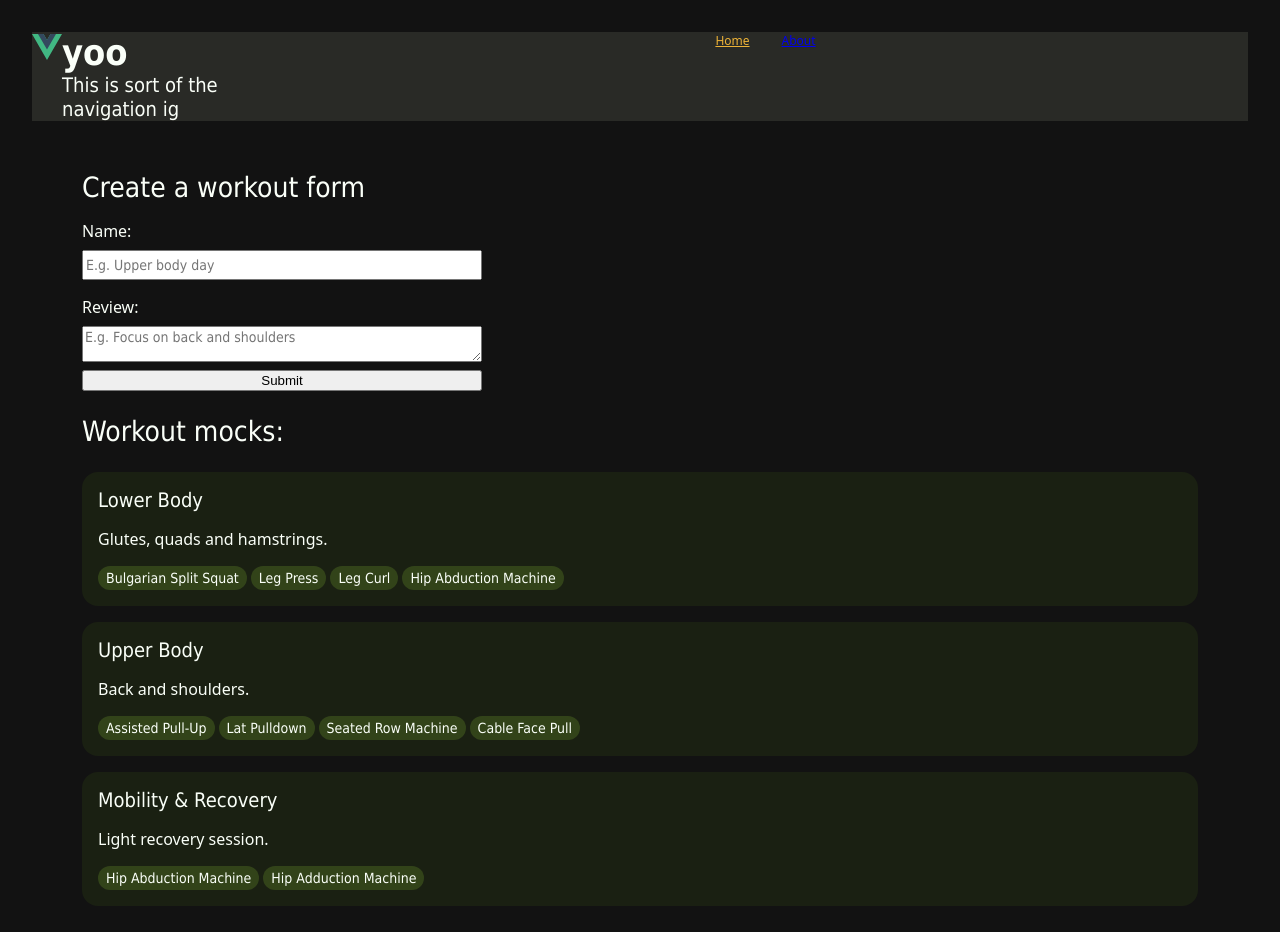
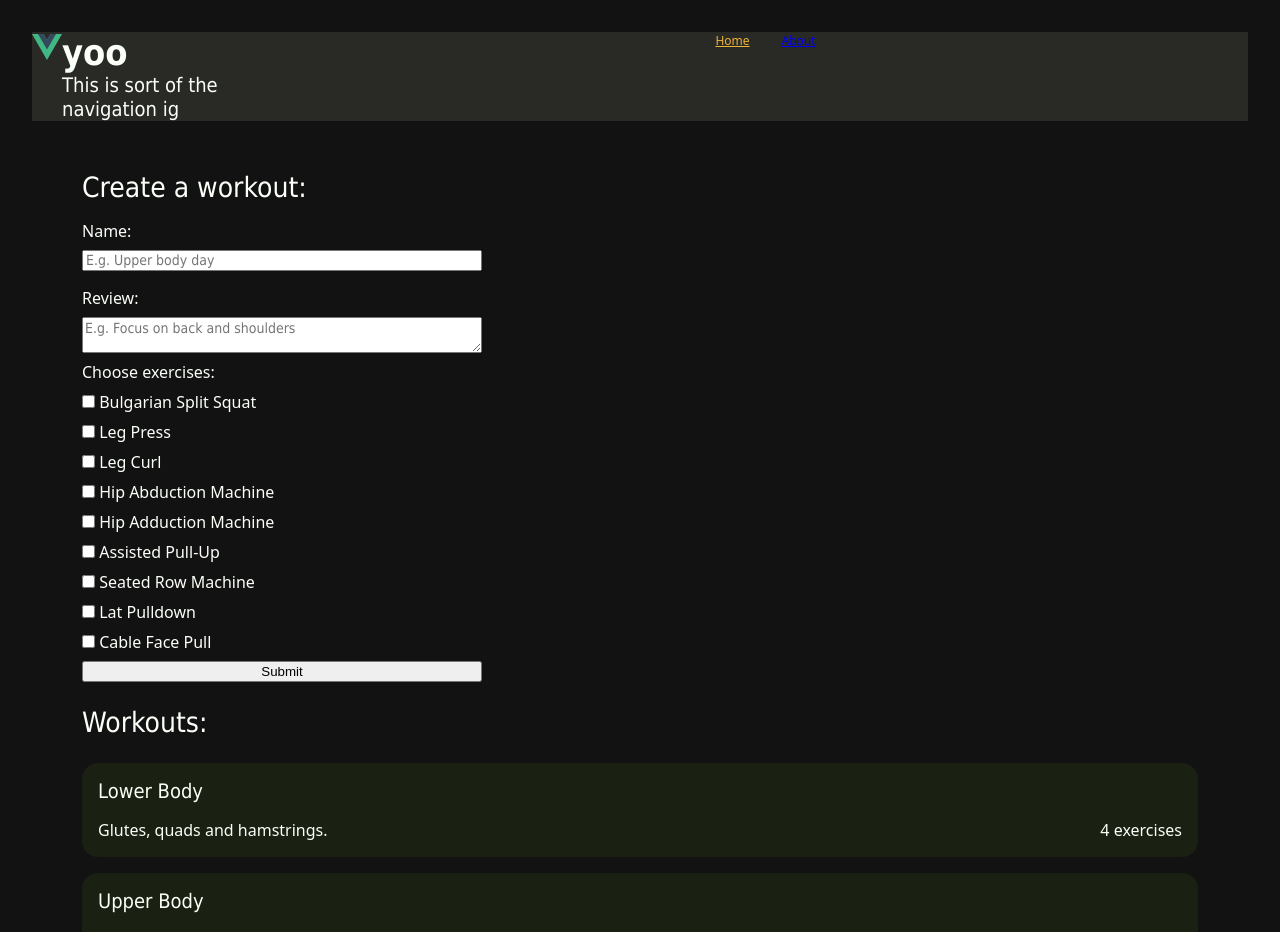
Before and after one commit to EvgeniaBabulkova/gym-bubble, a Vue app: page / in a window 1280 px wide. Shown: the top 932 px of the page. Built offline with nearby package versions, Linux system fonts and the light colour scheme.

Commit message:
create workout funct

```diff
--- a/src/components/CreateWorkoutForm.vue
+++ b/src/components/CreateWorkoutForm.vue
@@ -1,17 +1,39 @@
 <script setup lang="ts">
 import { reactive } from 'vue'
+import { exercises } from '@/data/exercises'
+import type { CreateWorkoutInput } from '@/types/workouts'
 
-const workoutForm = reactive({
+const emit = defineEmits<{
+  createWorkout: [workout: CreateWorkoutInput]
+}>()
+
+const workoutForm = reactive<CreateWorkoutInput>({
   name: '',
   description: '',
-  exercises: [],
+  exerciseIds: [],
 })
-function onWorkoutSubmit() {}
+
+function onWorkoutSubmit() {
+  // 1. create a data object from the user data
+  // 2. pass it in an emit
+  // 3. clear the inputs
+
+  const newWorkout = {
+    name: workoutForm.name,
+    description: workoutForm.description,
+    exerciseIds: workoutForm.exerciseIds,
+  }
+  emit('createWorkout', newWorkout)
+
+  workoutForm.name = ''
+  workoutForm.description = ''
+  workoutForm.exerciseIds = []
+}
 </script>
 
 <template>
   <form class="workoutForm" @submit.prevent="onWorkoutSubmit">
-    <h2>Create a workout form</h2>
+    <h2>Create a workout:</h2>
     <!-- todo: abstract input into component -->
     <div class="input">
       <label for="workoutName">Name:</label>
@@ -27,6 +49,13 @@ function onWorkoutSubmit() {}
         v-model="workoutForm.description"
       ></textarea>
 
+      <label for="exercises">Choose exercises:</label>
+      <label v-for="exercise in exercises" :key="exercise.id">
+        <input type="checkbox" v-model="workoutForm.exerciseIds" :value="exercise.id" />
+
+        {{ exercise.name }}
+      </label>
+
       <!-- todo: abstract the button into component -->
       <button type="submit">Submit</button>
     </div>
@@ -38,10 +67,6 @@ function onWorkoutSubmit() {}
   display: flex;
   flex-direction: column;
   gap: var(--spacing-sm);
-}
-
-input {
-  height: 30px;
 }
 
 .workoutForm {
--- a/src/components/WorkoutCard.vue
+++ b/src/components/WorkoutCard.vue
@@ -12,13 +12,10 @@ const { workout } = defineProps<{
 <template>
   <div class="card">
     <h4>{{ workout.name }}</h4>
-    <p>{{ workout.description }}</p>
-
-    <ul>
-      <li v-for="exercise in workout.exercises" key="exercise.id">
-        <Chip :label="exercise.name" />
-      </li>
-    </ul>
+    <div class="workoutDetails">
+      <p>{{ workout.description }}</p>
+      <p>{{ workout.exerciseIds.length }} exercises</p>
+    </div>
   </div>
 </template>
 
@@ -36,4 +33,9 @@ ul {
   display: flex;
   gap: var(--spacing-xs);
 }
+
+.workoutDetails {
+  display: flex;
+  justify-content: space-between;
+}
 </style>
--- a/src/data/workouts-mock.ts
+++ b/src/data/workouts-mock.ts
@@ -1,95 +1,16 @@
 import type { Workout } from '@/types/workouts'
 
-export const workouts: Workout[] = [
+export const workoutsMock: Workout[] = [
   {
     id: 1,
     name: 'Lower Body',
     description: 'Glutes, quads and hamstrings.',
-    exercises: [
-      {
-        id: 1,
-        name: 'Bulgarian Split Squat',
-        muscleGroups: ['Glutes', 'Quadriceps', 'Adductors'],
-        description:
-          'Place rear foot on a bench, keep chest upright, lower until front thigh is near parallel, then drive through the front foot.',
-      },
-      {
-        id: 2,
-        name: 'Leg Press',
-        muscleGroups: ['Quadriceps', 'Glutes', 'Hamstrings'],
-        description:
-          'Keep feet shoulder-width apart on the platform, lower under control, and press without locking the knees.',
-      },
-      {
-        id: 3,
-        name: 'Leg Curl',
-        muscleGroups: ['Hamstrings'],
-        description:
-          'Keep hips stable against the pad, curl the weight toward you, and lower slowly.',
-      },
-      {
-        id: 4,
-        name: 'Hip Abduction Machine',
-        muscleGroups: ['Gluteus Medius', 'Gluteus Minimus'],
-        description:
-          'Sit upright, push knees outward under control, pause briefly, and return slowly.',
-      },
-    ],
+    exerciseIds: [1, 2, 3, 4],
   },
   {
     id: 2,
     name: 'Upper Body',
     description: 'Back and shoulders.',
-    exercises: [
-      {
-        id: 6,
-        name: 'Assisted Pull-Up',
-        muscleGroups: ['Latissimus Dorsi', 'Biceps', 'Upper Back'],
-        description:
-          'Keep shoulders down and back, pull chest toward the bar, and lower under control.',
-      },
-      {
-        id: 8,
-        name: 'Lat Pulldown',
-        muscleGroups: ['Latissimus Dorsi', 'Biceps'],
-        description:
-          'Pull the bar toward the upper chest while keeping the torso stable and shoulders down.',
-      },
-      {
-        id: 7,
-        name: 'Seated Row Machine',
-        muscleGroups: ['Upper Back', 'Latissimus Dorsi', 'Rear Deltoids'],
-        description:
-          'Keep chest up, pull handles toward your torso, squeeze shoulder blades together, then return slowly.',
-      },
-      {
-        id: 9,
-        name: 'Cable Face Pull',
-        muscleGroups: ['Rear Deltoids', 'Upper Back', 'Rotator Cuff'],
-        description:
-          'Pull the rope toward eye level, flare elbows outward, and squeeze the upper back.',
-      },
-    ],
-  },
-  {
-    id: 3,
-    name: 'Mobility & Recovery',
-    description: 'Light recovery session.',
-    exercises: [
-      {
-        id: 4,
-        name: 'Hip Abduction Machine',
-        muscleGroups: ['Gluteus Medius', 'Gluteus Minimus'],
-        description:
-          'Sit upright, push knees outward under control, pause briefly, and return slowly.',
-      },
-      {
-        id: 5,
-        name: 'Hip Adduction Machine',
-        muscleGroups: ['Adductors'],
-        description:
-          'Sit upright, bring knees together in a controlled motion, then return slowly.',
-      },
-    ],
+    exerciseIds: [6, 8, 7, 9],
   },
 ]
--- a/src/views/HomeView.vue
+++ b/src/views/HomeView.vue
@@ -3,19 +3,33 @@ import CreateWorkoutForm from '@/components/CreateWorkoutForm.vue'
 import ExerciseCard from '@/components/ExerciseCard.vue'
 import WorkoutCard from '@/components/WorkoutCard.vue'
 import { exercises } from '@/data/exercises'
-import { workouts } from '@/data/workouts-mock'
+import { workoutsMock } from '@/data/workouts-mock'
+import type { CreateWorkoutInput, Workout } from '@/types/workouts'
+import { ref } from 'vue'
+
+function handleCreateWorkout(workoutInput: CreateWorkoutInput) {
+  console.log(workoutInput)
+  const newWorkout: Workout = {
+    id: Date.now(), // temporary frontend id for now
+    ...workoutInput,
+  }
+
+  workoutss.value.push(newWorkout)
+}
+
+const workoutss = ref<Workout[]>(workoutsMock)
 </script>
 
 <template>
   <div class="mainContainer">
-    <CreateWorkoutForm />
-    <h2>Workout mocks:</h2>
+    <CreateWorkoutForm @create-workout="handleCreateWorkout" />
+    <h2>Workouts:</h2>
     <ul class="workoutsList">
-      <li v-for="workout in workouts">
+      <li v-for="workout in workoutss">
         <WorkoutCard :workout="workout" />
       </li>
     </ul>
-    <h2>Exercises list:</h2>
+    <h2>Exercises:</h2>
     <ul class="exercisesList">
       <li v-for="exercise in exercises">
         <ExerciseCard :exercise="exercise" />
```
Also changed, not shown: src/types/workouts.ts (+18 -1 lines).
